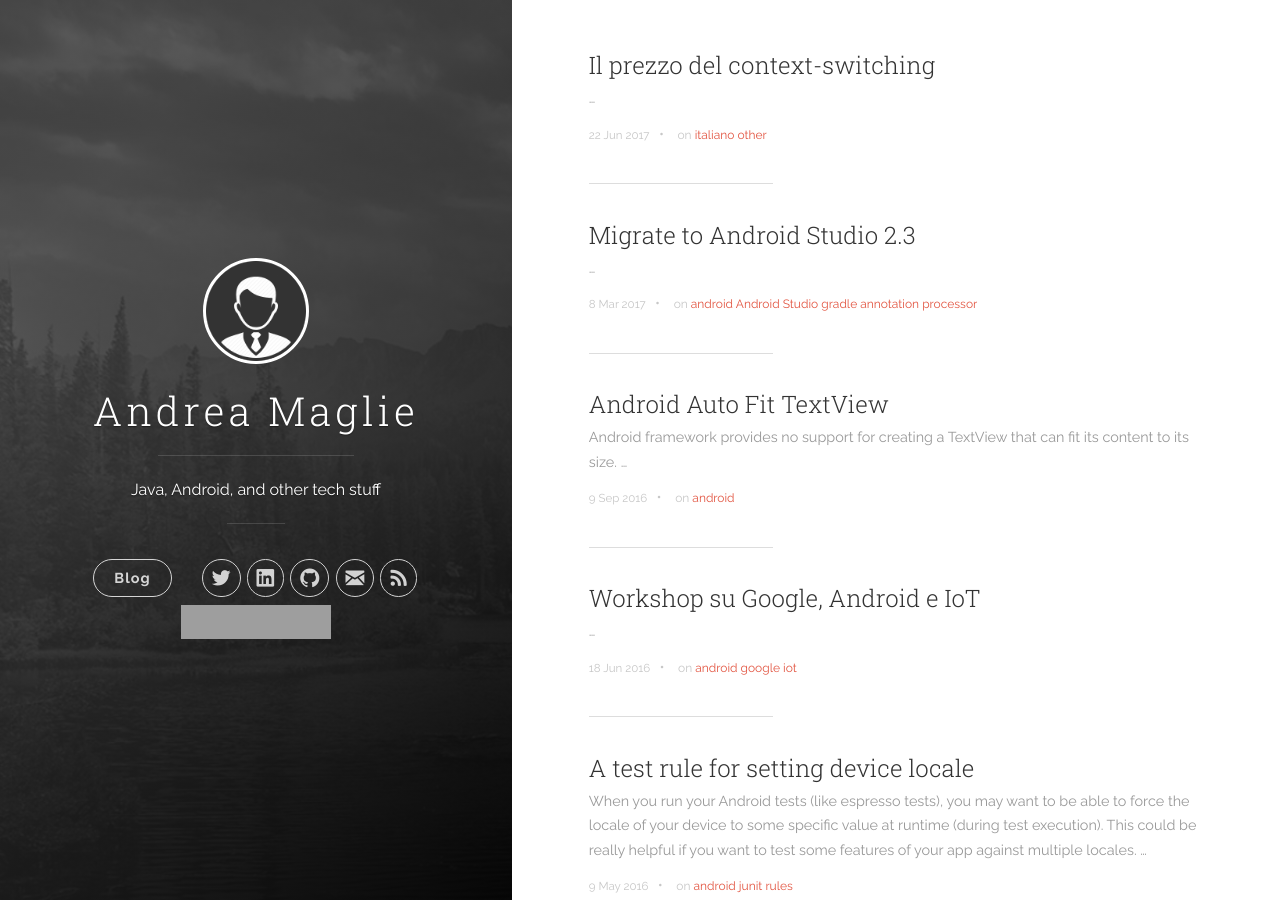
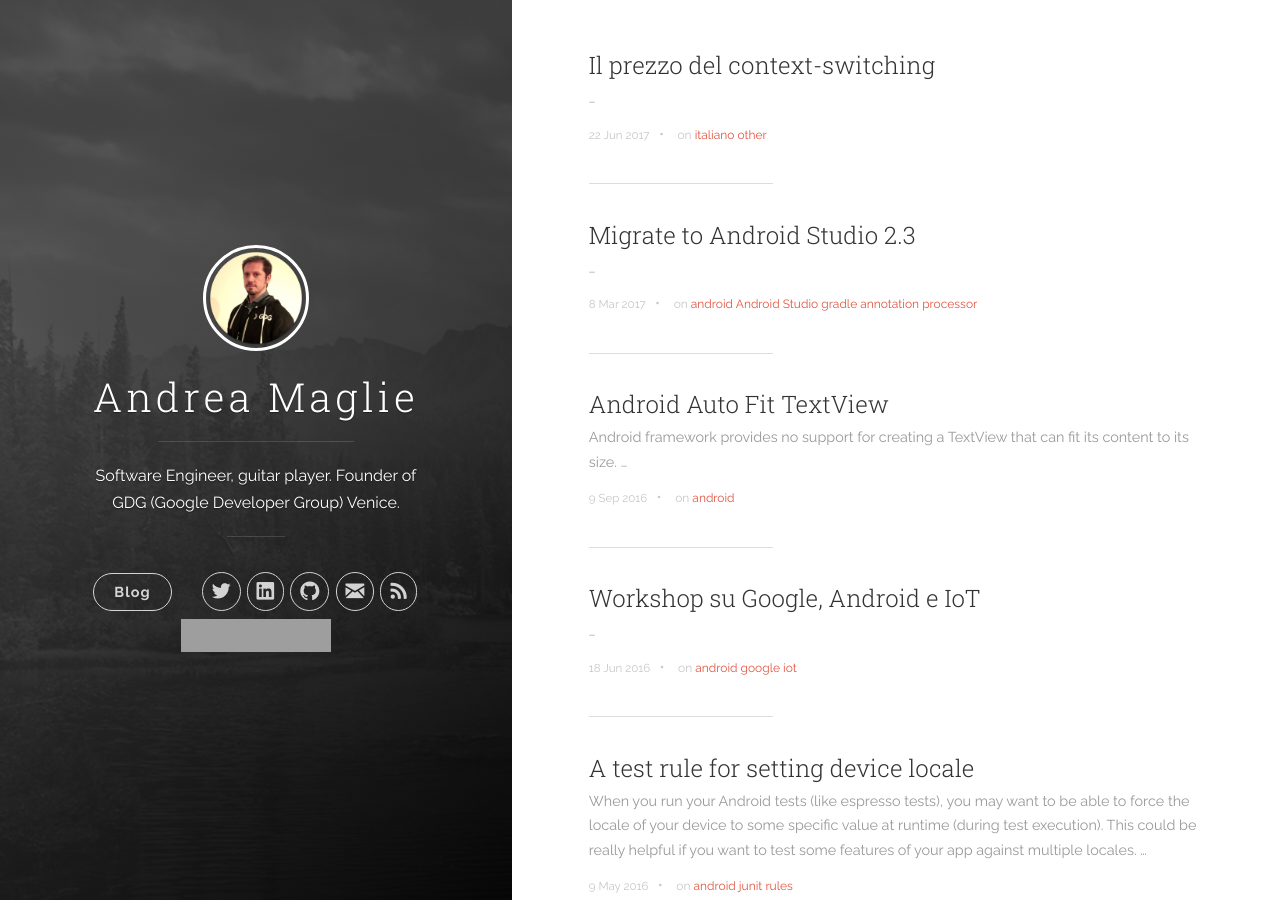
Before and after one commit to TechIsFun/techisfun.github.io, a Jekyll site: the page built from index.html, in a window 1280 px wide and 900 px high. Built offline with Jekyll 4.4.1, drawn with Linux system fonts in a browser that asks for light colours; nearby versions of some CDN libraries; the list of posts is cut into pages by our own code; grey boxes are pictures that could not be loaded.

Commit message:
updated avatar and description

```diff
--- a/_config.yml
+++ b/_config.yml
@@ -1,6 +1,6 @@
 # Site settings
 title: "Andrea Maglie"
-description: "Java, Android, and other tech stuff"
+description: "Software Engineer, guitar player. Founder of GDG (Google Developer Group) Venice."
 #url: 'http://andreamaglie.com'
 url:  http://localhost:4000
 baseurl: ''
--- a/_includes/header.html
+++ b/_includes/header.html
@@ -9,7 +9,7 @@
     <div class="panel-main__inner panel-inverted">
     <div class="panel-main__content">
         <a href="{{ site.baseurl }}/" title="link to home of {{ site.title }}">
-          <img src="{{ site.baseurl }}/images/profile.jpg" class="user-image" alt="My Profile Photo">
+          <img src="{{ site.baseurl }}/images/avatar_512.png" class="user-image" alt="My Profile Photo">
           <h1 class="panel-cover__title panel-title">{{ site.title }}</h1>
         </a>
         <hr class="panel-cover__divider">
```
Also changed, not shown: images/avatar.png (deleted), images/avatar_512.png (added), 1 other file.
